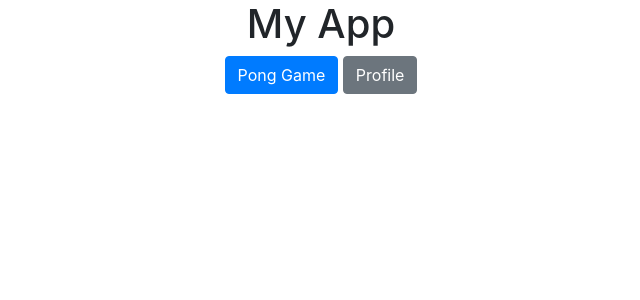
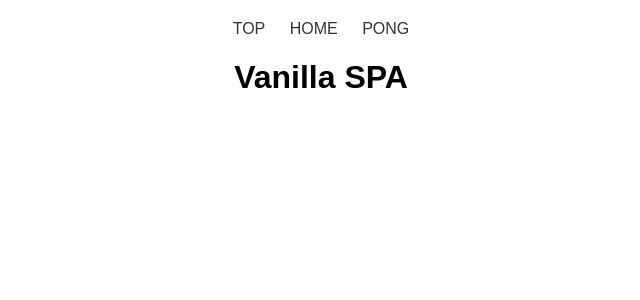
Before and after one commit to ShotaTanemura/ft_transcendence, a Django app: page / in a window 1280 px wide. Shown: the top 300 px of the page, without its empty margins (319-959 px from the left). Run offline with Django 5.2, Linux system fonts and the light colour scheme; some libraries are stand-ins or nearby versions.

Commit message:
chore: 特に使わないけどpush

```diff
--- a/pong_project/config/urls.py
+++ b/pong_project/config/urls.py
@@ -19,5 +19,5 @@ from django.urls import path, include
 
 urlpatterns = [
     path('admin/', admin.site.urls),
-    path('', include('pong_app.urls'))
+    path('', include('pong_app.urls')),
 ]
--- a/pong_project/pong_app/urls.py
+++ b/pong_project/pong_app/urls.py
@@ -1,8 +1,7 @@
-from django.urls import path
+from django.urls import path, re_path
 from . import views
 
 urlpatterns = [
 	path('', views.index, name='index'),
-	path('pong/', views.pong, name='pong'),
-	path('profile/', views.profile, name='profile')
+	re_path(r'^.*$', views.index, name='base'),
 ]
--- a/pong_project/pong_app/views.py
+++ b/pong_project/pong_app/views.py
@@ -8,7 +8,7 @@ from django.shortcuts import render
 from django.shortcuts import render
 
 def index(request):
-    return render(request, 'pong_app/base.html')
+    return render(request, 'pong_app/index.html')
 
 def pong(request):
     return render(request, 'pong_app/pong.html')
--- /dev/null
+++ b/pong_project/static/js/index.js
@@ -0,0 +1,137 @@
+const updateView = () => {
+    const pages = {
+        "/": `
+			<div class="container">
+				<h1>Vanilla SPA</h1>
+			</div>
+        `,
+        "/home": `
+			<div class="container">
+				<h1>ようこそ！</h1>
+			</div>
+        `,
+        "/pong": `
+            <div class="container">
+                <h1>Pong Game</h1>
+                <button id="startButton" class="btn btn-primary">Start Game</button>
+                <canvas id="pongCanvas" width="800" height="600"></canvas>
+            </div>
+        `
+    };
+
+    document.getElementById("app").innerHTML = pages[window.location.pathname];
+
+    if (window.location.pathname === "/pong") {
+        initializePongGame();
+    }
+};
+
+const initializePongGame = () => {
+    const canvas = document.getElementById('pongCanvas');
+    const context = canvas.getContext('2d');
+
+    let player1 = { x: 10, y: canvas.height / 2 - 50, width: 10, height: 100, dy: 0 };
+    let player2 = { x: canvas.width - 20, y: canvas.height / 2 - 50, width: 10, height: 100, dy: 0 };
+    let ball = { x: canvas.width / 2, y: canvas.height / 2, radius: 10, dx: 5, dy: 5 };
+
+    function drawRect(x, y, width, height, color) {
+        context.fillStyle = color;
+        context.fillRect(x, y, width, height);
+    }
+
+    function drawCircle(x, y, radius, color) {
+        context.fillStyle = color;
+        context.beginPath();
+        context.arc(x, y, radius, 0, Math.PI * 2, false);
+        context.closePath();
+        context.fill();
+    }
+
+    function update() {
+        player1.y += player1.dy;
+        player2.y += player2.dy;
+
+        ball.x += ball.dx;
+        ball.y += ball.dy;
+
+        if (ball.y + ball.radius > canvas.height || ball.y - ball.radius < 0) {
+            ball.dy *= -1;
+        }
+
+        if (ball.x - ball.radius < player1.x + player1.width && ball.y > player1.y && ball.y < player1.y + player1.height) {
+            ball.dx *= -1;
+        }
+
+        if (ball.x + ball.radius > player2.x && ball.y > player2.y && ball.y < player2.y + player2.height) {
+            ball.dx *= -1;
+        }
+
+        if (ball.x - ball.radius < 0 || ball.x + ball.radius > canvas.width) {
+            ball.x = canvas.width / 2;
+            ball.y = canvas.height / 2;
+            ball.dx *= -1;
+        }
+    }
+
+    function draw() {
+        context.clearRect(0, 0, canvas.width, canvas.height);
+        drawRect(player1.x, player1.y, player1.width, player1.height, 'white');
+        drawRect(player2.x, player2.y, player2.width, player2.height, 'white');
+        drawCircle(ball.x, ball.y, ball.radius, 'white');
+    }
+
+    function gameLoop() {
+        update();
+        draw();
+        requestAnimationFrame(gameLoop);
+    }
+
+    document.addEventListener('keydown', (event) => {
+        switch (event.key) {
+            case 'w':
+                player1.dy = -5;
+                break;
+            case 's':
+                player1.dy = 5;
+                break;
+            case 'p':
+                player2.dy = -5;
+                break;
+            case ';':
+                player2.dy = 5;
+                break;
+        }
+    });
+
+    document.addEventListener('keyup', (event) => {
+        switch (event.key) {
+            case 'w':
+            case 's':
+                player1.dy = 0;
+                break;
+            case 'p':
+            case ';':
+                player2.dy = 0;
+                break;
+        }
+    });
+
+    document.getElementById('startButton').addEventListener('click', () => {
+        console.log('Game Started');
+        gameLoop();
+    });
+};
+
+document.querySelectorAll("a").forEach(a => {
+    a.onclick = event => {
+        event.preventDefault();
+        window.history.pushState(null, "", a.href);
+        updateView();
+    };
+});
+
+window.addEventListener("popstate", () => {
+    updateView();
+});
+
+updateView();
--- a/pong_project/templates/pong_app/index.html
+++ b/pong_project/templates/pong_app/index.html
@@ -1,11 +1,27 @@
 <!DOCTYPE html>
-<html lang="en">
+<html>
 <head>
-    <meta charset="UTF-8">
-    <meta name="viewport" content="width=device-width, initial-scale=1.0">
-    <title>Pong Game</title>
-    <link rel="stylesheet" href="https://stackpath.bootstrapcdn.com/bootstrap/4.5.2/css/bootstrap.min.css">
+    <title>Vanilla SPA</title>
+    <meta charset="UTF-8" />
     <style>
+        body {
+            font-family: Arial, sans-serif;
+        }
+        header {
+            text-align: center;
+            margin: 20px 0;
+        }
+        header a {
+            margin: 0 10px;
+            text-decoration: none;
+            color: #333;
+        }
+        header a:hover {
+            text-decoration: underline;
+        }
+        .container {
+            text-align: center;
+        }
         canvas {
             background: black;
             display: block;
@@ -14,12 +30,12 @@
     </style>
 </head>
 <body>
-    <div class="container text-center">
-        <h1>Pong Game</h1>
-        <button id="startButton" class="btn btn-primary">Start Game</button>
-        <canvas id="pongCanvas" width="800" height="600"></canvas>
-    </div>
-    {% load static %}
-    <script src="{% static 'js/pong.js' %}"></script>
+    <header>
+        <a href="/">TOP</a>
+        <a href="/home">HOME</a>
+        <a href="/pong">PONG</a>
+    </header>
+    <div id="app"></div>
+    <script src="static/js/index.js"></script>
 </body>
 </html>
```
